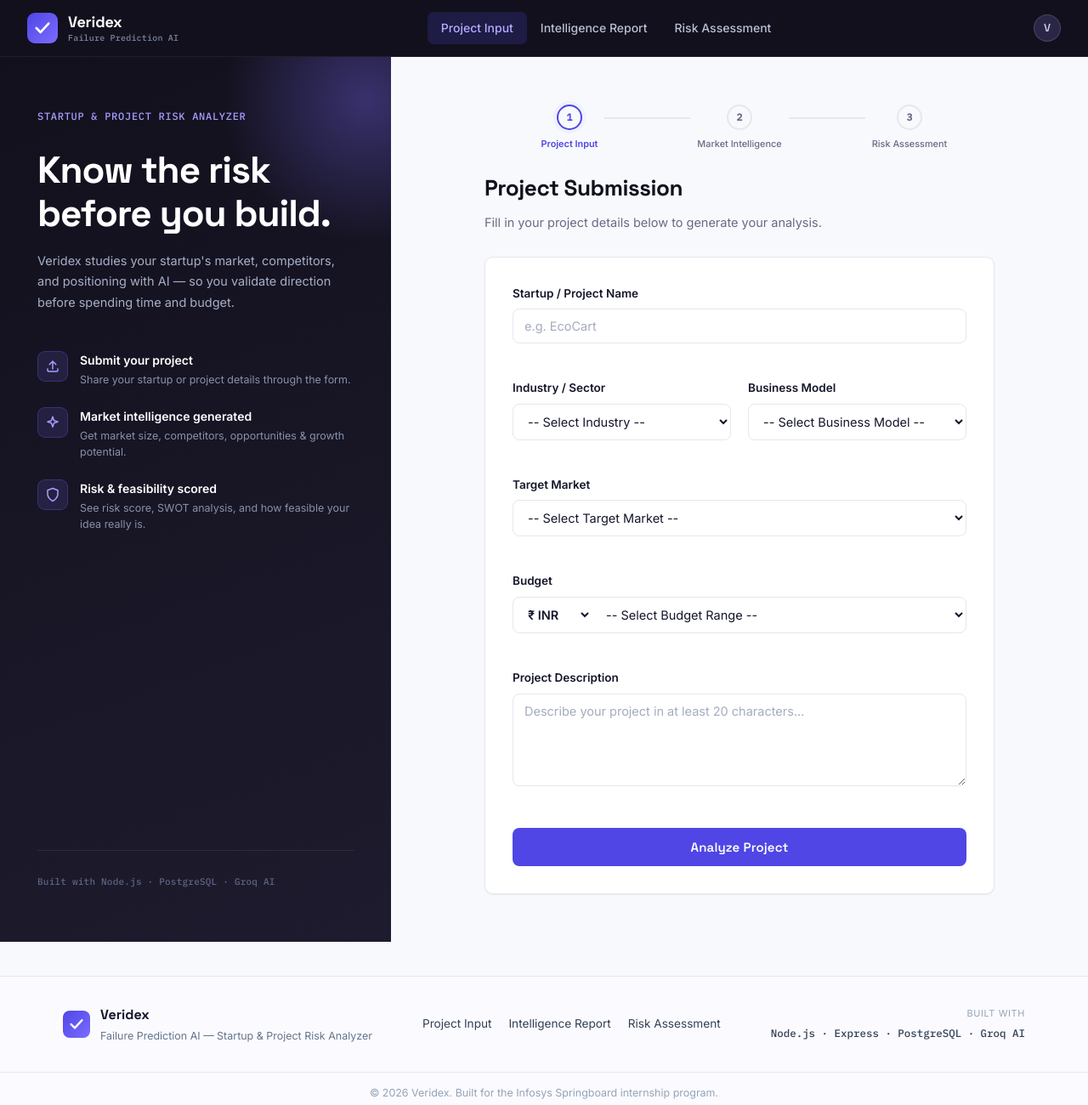
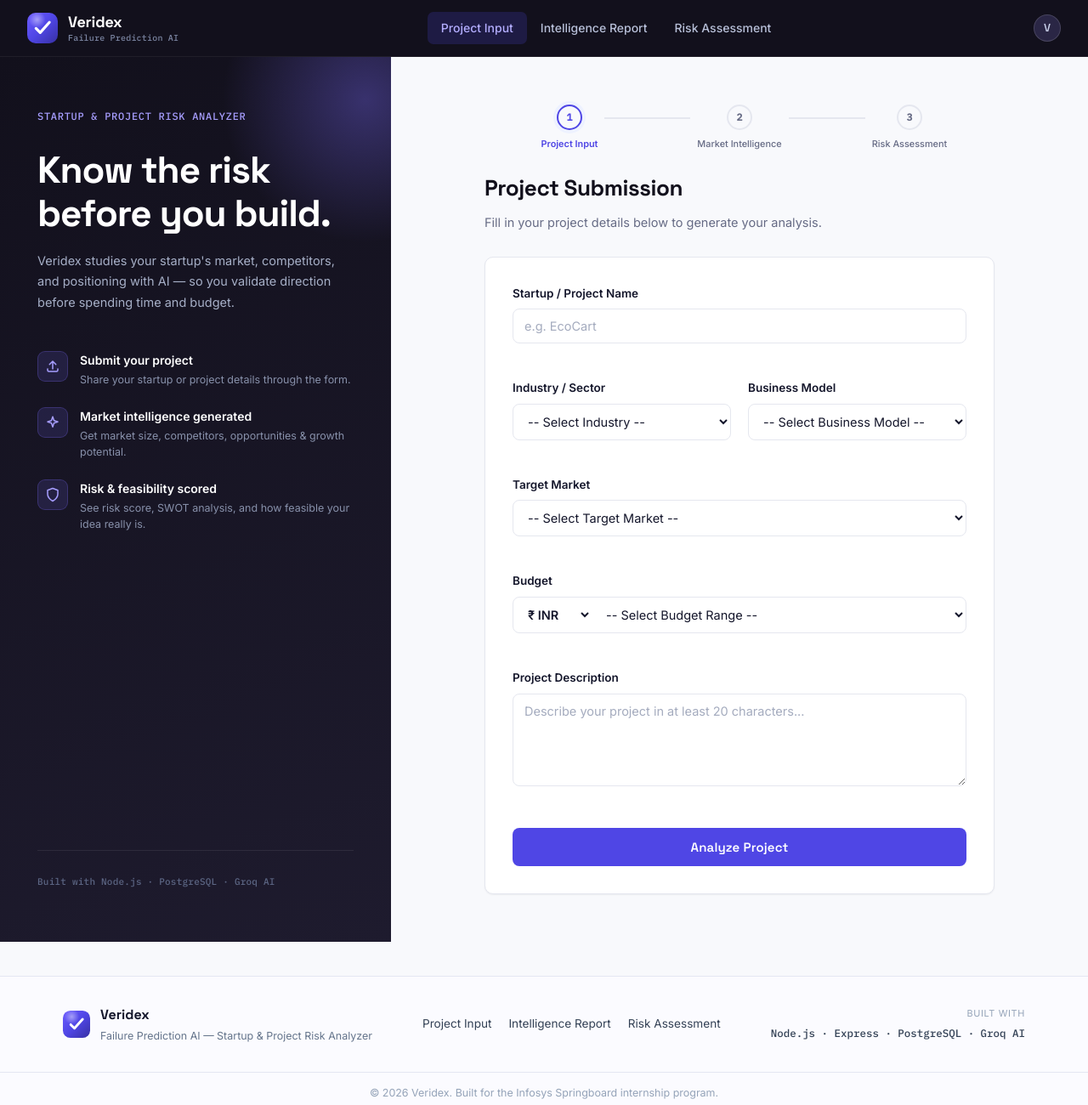
Before and after one commit to kesuvyshnavi/veridex, a website: page public/index.html in a window 1280 px wide. Shown: the whole page at 85% size. Drawn offline with Linux system fonts and the light colour scheme.

Commit message:
Add favicon and refresh brand logo

```diff
--- a/public/index.html
+++ b/public/index.html
@@ -8,6 +8,9 @@
   <link rel="preconnect" href="https://fonts.googleapis.com">
   <link rel="preconnect" href="https://fonts.gstatic.com" crossorigin>
   <link href="https://fonts.googleapis.com/css2?family=Space+Grotesk:wght@500;600;700&family=Inter:wght@400;500;600&family=IBM+Plex+Mono:wght@500&display=swap" rel="stylesheet">
+  <link rel="icon" href="/favicon.ico" sizes="any">
+  <link rel="icon" href="/favicon.svg" type="image/svg+xml">
+  <link rel="apple-touch-icon" href="/apple-touch-icon.png">
   <link rel="stylesheet" href="/css/style.css" />
   <link rel="stylesheet" href="/css/app-status.css" />
   <link rel="stylesheet" href="/css/stepper.css" />
@@ -18,15 +21,21 @@
   <nav class="navbar">
     <div class="navbar-inner">
       <div class="navbar-left">
-        <svg class="brand-mark" viewBox="0 0 40 40" fill="none" xmlns="http://www.w3.org/2000/svg">
-          <rect width="40" height="40" rx="10" fill="url(#g1)"/>
-          <path d="M12 20L17.5 25.5L28 14" stroke="white" stroke-width="3" stroke-linecap="round" stroke-linejoin="round"/>
+        <svg class="brand-mark" viewBox="0 0 40 40" xmlns="http://www.w3.org/2000/svg">
           <defs>
-            <linearGradient id="g1" x1="0" y1="0" x2="40" y2="40" gradientUnits="userSpaceOnUse">
-              <stop stop-color="#4F46E5"/>
-              <stop offset="1" stop-color="#7C6CFF"/>
+            <linearGradient id="vrxGradNav" x1="0" y1="0" x2="40" y2="40" gradientUnits="userSpaceOnUse">
+              <stop stop-color="#6D5CFF"/>
+              <stop offset="0.5" stop-color="#4F46E5"/>
+              <stop offset="1" stop-color="#3730A3"/>
             </linearGradient>
+            <radialGradient id="vrxSheenNav" cx="13" cy="9" r="11" gradientUnits="userSpaceOnUse">
+              <stop stop-color="#FFFFFF" stop-opacity="0.45"/>
+              <stop offset="1" stop-color="#FFFFFF" stop-opacity="0"/>
+            </radialGradient>
           </defs>
+          <rect width="40" height="40" rx="11" fill="url(#vrxGradNav)"/>
+          <rect width="40" height="40" rx="11" fill="url(#vrxSheenNav)"/>
+          <path d="M11.5 20.5L17 26L29 12.5" fill="none" stroke="#FFFFFF" stroke-width="3.6" stroke-linecap="round" stroke-linejoin="round"/>
         </svg>
         <div class="brand-text">
           <span class="navbar-brand">Veridex</span>
@@ -242,15 +251,21 @@
   <footer class="site-footer">
     <div class="site-footer-inner">
       <div class="site-footer-brand">
-        <svg class="brand-mark brand-mark-sm" viewBox="0 0 40 40" fill="none" xmlns="http://www.w3.org/2000/svg">
-          <rect width="40" height="40" rx="10" fill="url(#g2)"/>
-          <path d="M12 20L17.5 25.5L28 14" stroke="white" stroke-width="3" stroke-linecap="round" stroke-linejoin="round"/>
+        <svg class="brand-mark brand-mark-sm" viewBox="0 0 40 40" xmlns="http://www.w3.org/2000/svg">
           <defs>
-            <linearGradient id="g2" x1="0" y1="0" x2="40" y2="40" gradientUnits="userSpaceOnUse">
-              <stop stop-color="#4F46E5"/>
-              <stop offset="1" stop-color="#7C6CFF"/>
+            <linearGradient id="vrxGradFoot" x1="0" y1="0" x2="40" y2="40" gradientUnits="userSpaceOnUse">
+              <stop stop-color="#6D5CFF"/>
+              <stop offset="0.5" stop-color="#4F46E5"/>
+              <stop offset="1" stop-color="#3730A3"/>
             </linearGradient>
+            <radialGradient id="vrxSheenFoot" cx="13" cy="9" r="11" gradientUnits="userSpaceOnUse">
+              <stop stop-color="#FFFFFF" stop-opacity="0.45"/>
+              <stop offset="1" stop-color="#FFFFFF" stop-opacity="0"/>
+            </radialGradient>
           </defs>
+          <rect width="40" height="40" rx="11" fill="url(#vrxGradFoot)"/>
+          <rect width="40" height="40" rx="11" fill="url(#vrxSheenFoot)"/>
+          <path d="M11.5 20.5L17 26L29 12.5" fill="none" stroke="#FFFFFF" stroke-width="3.6" stroke-linecap="round" stroke-linejoin="round"/>
         </svg>
         <div>
           <span class="site-footer-brand-name">Veridex</span>
```
Also changed, not shown: public/results.html (+27 -12 lines), public/risk.html (+27 -12 lines).
